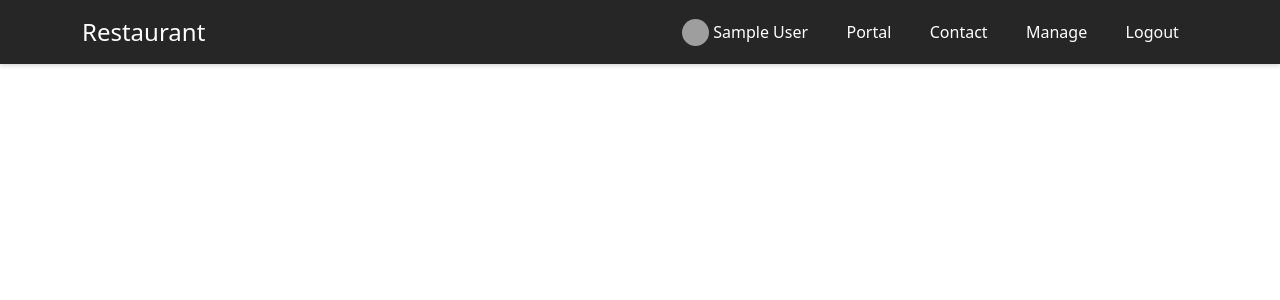
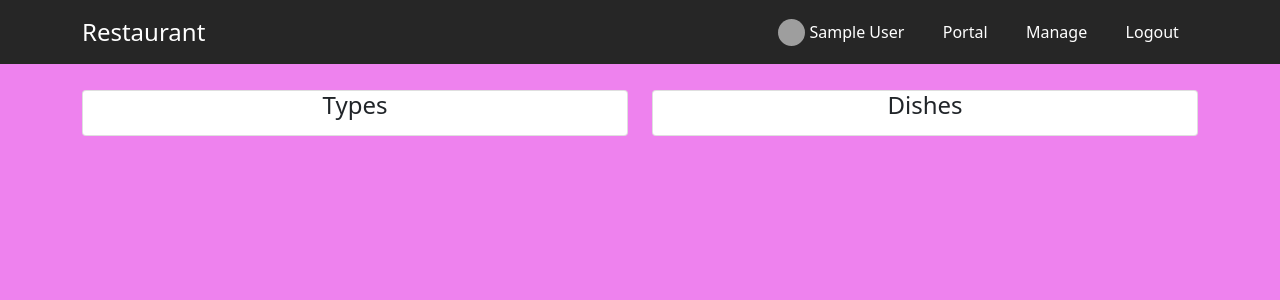
Before and after one commit to AlexanderS10/Restaurant, a Django app: page /administration/menu in a window 1280 px wide. Shown: the top 300 px of the page. Run offline with Django 3.2, Linux system fonts and the light colour scheme; the visitor is signed in with stand-in values (Sample User, id 1); some libraries are stand-ins or nearby versions; grey boxes are pictures that could not be loaded.

Commit message:
Updated readme and started the menu page style

```diff
--- a/profiles/views.py
+++ b/profiles/views.py
@@ -129,6 +129,7 @@ def admin_view(request):
 #
 @login_required(login_url='login')
 def admin_menu(request, *args, **kwargs):
+    print(request.user.is_user_customer())
     return render(request, 'portals/administrator/admin_menu.html')
 
 @method_decorator(ensure_csrf_cookie, name = 'dispatch')
--- a/static/css/administrator/admin_menu.css
+++ b/static/css/administrator/admin_menu.css
@@ -0,0 +1,16 @@
+.menu-wrapper{
+    background-color: violet;
+    height: 100%;
+    width: 100%;
+    position: fixed;
+    padding-top: 1.6em;
+}
+
+.card-title{
+    text-align: center;
+}
+@media(max-width:991px){
+    .card{
+        margin-bottom: 1.6em;
+    }
+}
--- a/static/css/navbar_style.css
+++ b/static/css/navbar_style.css
@@ -133,7 +133,7 @@
   .navbar-links {
     list-style: none;
     position: absolute;
-    background-color: var(--navbar-bg-color);
+    /* background-color: var(--navbar-bg-color); */
     display: flex;
     flex-direction: column;
     align-items: center;
--- a/templates/portals/administrator/admin_menu.html
+++ b/templates/portals/administrator/admin_menu.html
@@ -34,7 +34,6 @@ Manage Menu
             </a>
           </li>
           <li class="navbar-item"><a class="navbar-link" href="{%url 'admin_home'%}">Portal</a></li>
-          <li class="navbar-item"><a class="navbar-link" href="../home/#contact">Contact</a></li>
           <li class="navbar-item"><a class="navbar-link" href="../admin">Manage</a></li>
           <li class="navbar-item"><a class="navbar-link" href="{%url 'logout'%}">Logout</a></li>
           {%endwith%}
@@ -42,5 +41,21 @@ Manage Menu
       </div>
     </nav>
 </header>
+<div class ="menu-wrapper">
+  <div class="menu-edits container">
+    <div class="row">
+      <div class="col-lg-6">
+        <div class="card">
+          <div class ="card-title"><h4>Types</h4></div>
+        </div>
+      </div>
+      <div class="col-lg-6">
+        <div class="card">
+          <div class ="card-title"><h4>Dishes</h4></div
+        </div>
+      </div>
+    </div>
+  </div>
+</div>
 <script src="{%static 'js/administrator/admin_menu.js'%}"></script>
 {%endblock%}
```
Also changed, not shown: README.md.
